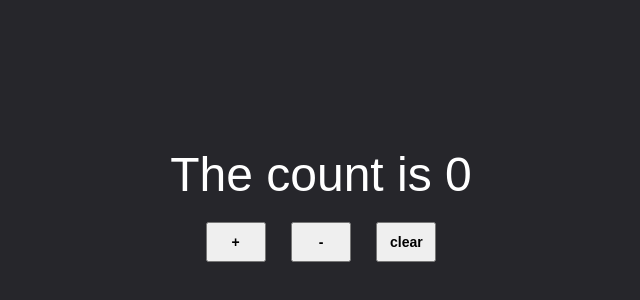
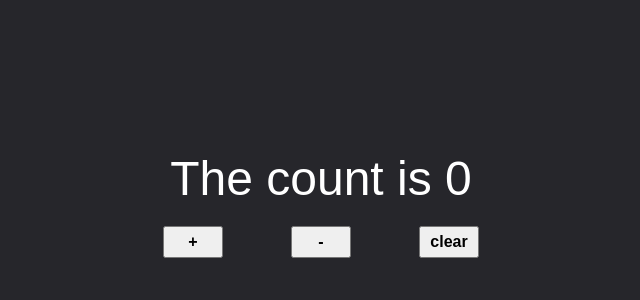
Before and after one commit to angelofmfonseca/counter, a React (Create React App) app: page / in a window 1280 px wide. Shown: the part 196-496 px from the top of the page, without its empty margins (319-959 px from the left). Built offline with nearby package versions, Linux system fonts and the light colour scheme.

Commit message:
testes funcionando

```diff
--- a/package.json
+++ b/package.json
@@ -23,6 +23,7 @@
     "not op_mini all"
   ],
   "devDependencies": {
+    "babel-plugin-react-remove-properties": "^0.3.0",
     "enzyme": "^3.11.0",
     "enzyme-adapter-react-16": "^1.15.2",
     "jest-enzyme": "^7.1.2"
--- a/src/App.css
+++ b/src/App.css
@@ -1,4 +1,4 @@
-.counter{
+.counter {
   width: 100vw;
   height: 100vh;
   display: flex;
@@ -11,17 +11,17 @@
   font-size: 48px;
 }
 
-.buttonsWrapper{
-  width: 20%;
+.buttonsWrapper {
+  width: 30%;
   display: flex;
   flex-direction: row;
   justify-content: space-around;
   margin-top: 20px;
 }
 
-button{
-  padding: 10px;
+button {
+  padding: 5px;
   width: 60px;
   font-weight: 600;
-  font-size: 14px;
+  font-size: 16px;
 }
--- a/src/App.js
+++ b/src/App.js
@@ -28,15 +28,29 @@ class App extends Component {
   render() {
     return (
       <section className="counter" data-test="component-app">
-        The count is {this.state.counter}
+        <div data-test="counter-display">
+          The count is <span>{this.state.counter}</span>
+        </div>
         <div className="buttonsWrapper">
-          <button className="incrementButton" onClick={this.increment}>
+          <button
+            className="incrementButton"
+            onClick={this.increment}
+            data-test="increment-button"
+          >
             +
           </button>
-          <button className="decrementButton" onClick={this.decrement}>
+          <button
+            className="decrementButton"
+            onClick={this.decrement}
+            data-test="decrement-button"
+          >
             -
           </button>
-          <button className="clearButton" onClick={this.clear}>
+          <button
+            className="clearButton"
+            onClick={this.clear}
+            data-test="clear-button"
+          >
             clear
           </button>
         </div>
```
Also changed, not shown: 2 other files (tests, documents, lock files or other folders).
